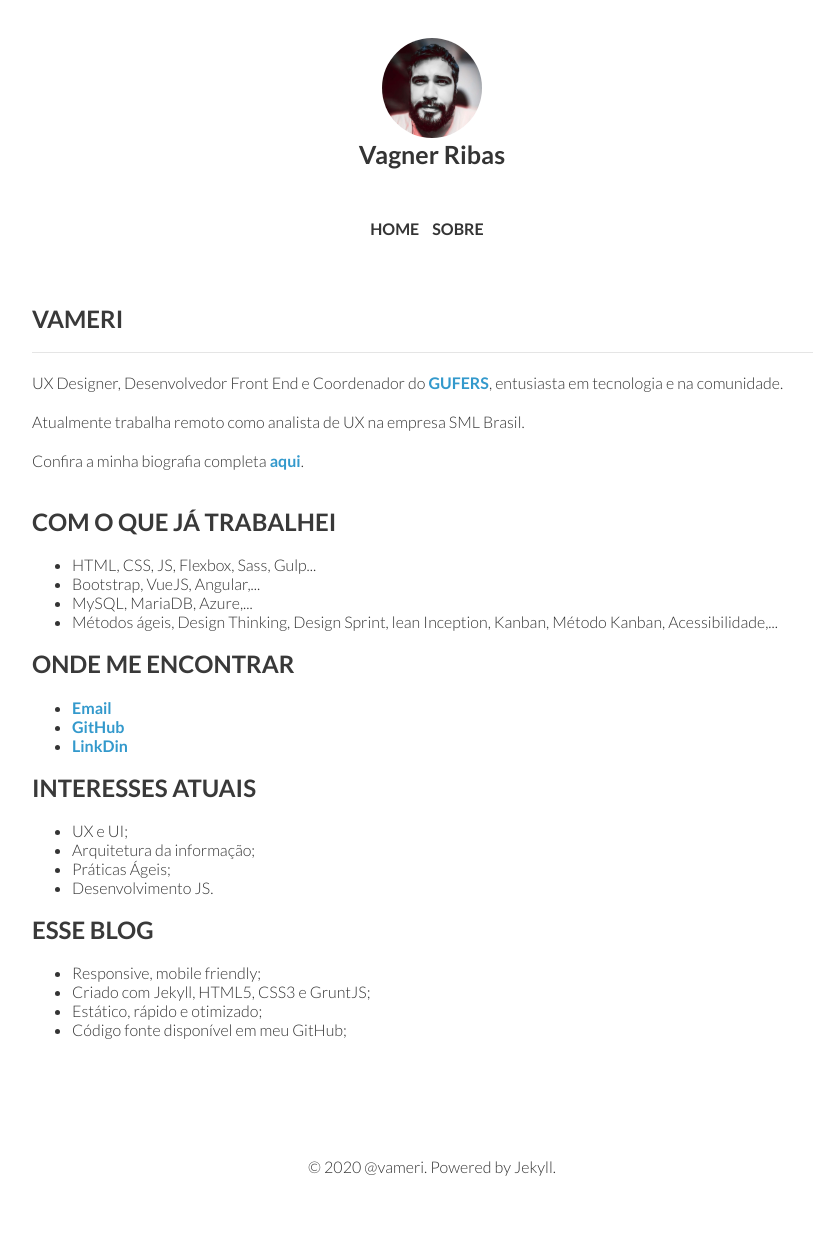
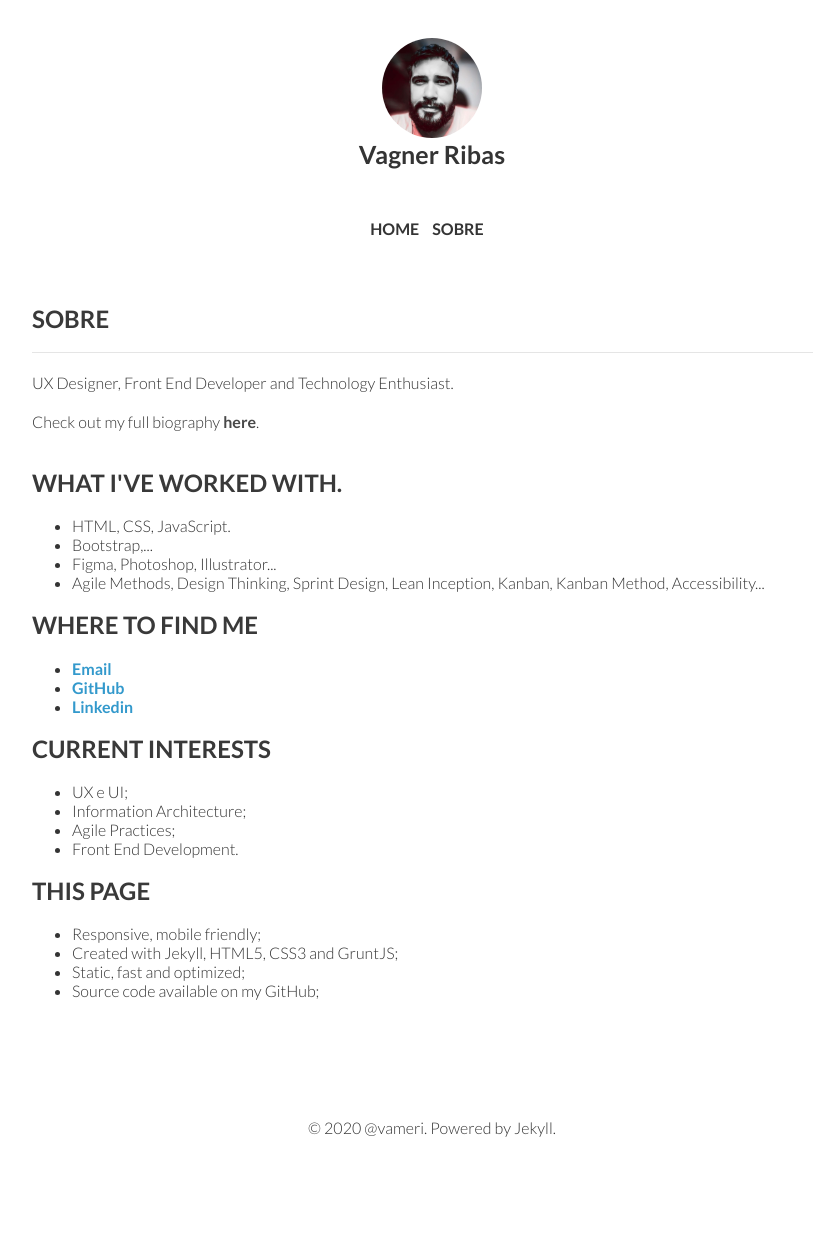
Before and after one commit to vameri/vameri.github.io, a Jekyll site: the page built from about/index.html, in a window 1280 px wide. Shown: the whole page, without its empty margins (208-1021 px from the left). Built offline with Jekyll 4.4.1, drawn with Linux system fonts in a browser that asks for light colours; after the commit the page ends 1195 px from its top, so only the background shows below that.

Commit message:
Add files via upload

```diff
--- a/about/index.html
+++ b/about/index.html
@@ -5,47 +5,45 @@ description: UX Designer, Desenvolvedor Front End e Coordenador do GUFERS, entus
 ---
 
 <article>
-  <h2>vameri</h2>
+  <h2>Sobre</h2>
   <hr>
 </article>
 <article>
-  <p>UX Designer, Desenvolvedor Front End e Coordenador do <a href="http://sucesurs.org.br/grupos/gufers">GUFERS</a>,
-    entusiasta em tecnologia e na comunidade.</p>
-   <p>Atualmente trabalha remoto como analista de UX na empresa SML Brasil.</p>
-  <p>Confira a minha biografia completa <a href="/bio">aqui</a>.</p><br />
+  <p>UX Designer, Front End Developer and Technology Enthusiast.</p>
+   <p>Check out my full biography <a href="/bio"><strong>here</strong></a>.</p><br />
 </article>
 <article>
-  <h2>Com o que já trabalhei</h2>
+  <h2>What I've worked with.</h2>
   <ul>
-    <li>HTML, CSS, JS, Flexbox, Sass, Gulp...</li>
-    <li>Bootstrap, VueJS, Angular,...</li>
-    <li>MySQL, MariaDB, Azure,...</li>
-    <li>Métodos ágeis, Design Thinking, Design Sprint, lean Inception, Kanban, Método Kanban, Acessibilidade,...</li>
+    <li>HTML, CSS, JavaScript.</li>
+    <li>Bootstrap,...</li>
+    <li>Figma, Photoshop, Illustrator...</li>
+    <li>Agile Methods, Design Thinking, Sprint Design, Lean Inception, Kanban, Kanban Method, Accessibility...</li>
   </ul>
 </article>
 <article>
-  <h2>Onde me Encontrar</h2>
+  <h2>Where to find me</h2>
   <ul>
-    <li><a href="mailto:vameri@pm.me" alt="email vameri">Email</a></li>
+    <li><a href="mailto:vameri@gmail.com" alt="email vameri">Email</a></li>
     <li><a href="https://github.com/vameri" alt="github vameri" target="_blanck">GitHub</a></li>
-    <li><a href="http://br.linkedin.com/in/vameri" alt="linkdin vameri" target="_blanck">LinkDin</a></li>
+    <li><a href="http://br.linkedin.com/in/vameri" alt="linkdin vameri" target="_blanck">Linkedin</a></li>
   </ul>
 </article>
 <article>
-    <h2>Interesses Atuais</h2>
+    <h2>Current Interests</h2>
   <ul>
     <li>UX e UI;</li>
-    <li>Arquitetura da informação;</li>
-    <li>Práticas Ágeis;</li>
-    <li>Desenvolvimento JS.</li>
+    <li>Information Architecture;</li>
+    <li>Agile Practices;</li>
+    <li>Front End Development.</li>
   </ul>
 </article>
 <article>
-  <h2>esse blog</h2>
+  <h2>This page</h2>
   <ul>
     <li>Responsive, mobile friendly;</li>
-    <li>Criado com Jekyll, HTML5, CSS3 e GruntJS;</li>
-    <li>Estático, rápido e otimizado;</li>
-    <li>Código fonte disponível em meu GitHub;</li>
+    <li>Created with Jekyll, HTML5, CSS3 and GruntJS;</li>
+    <li>Static, fast and optimized;</li>
+    <li>Source code available on my GitHub;</li>
   </ul>
 </article>
```
